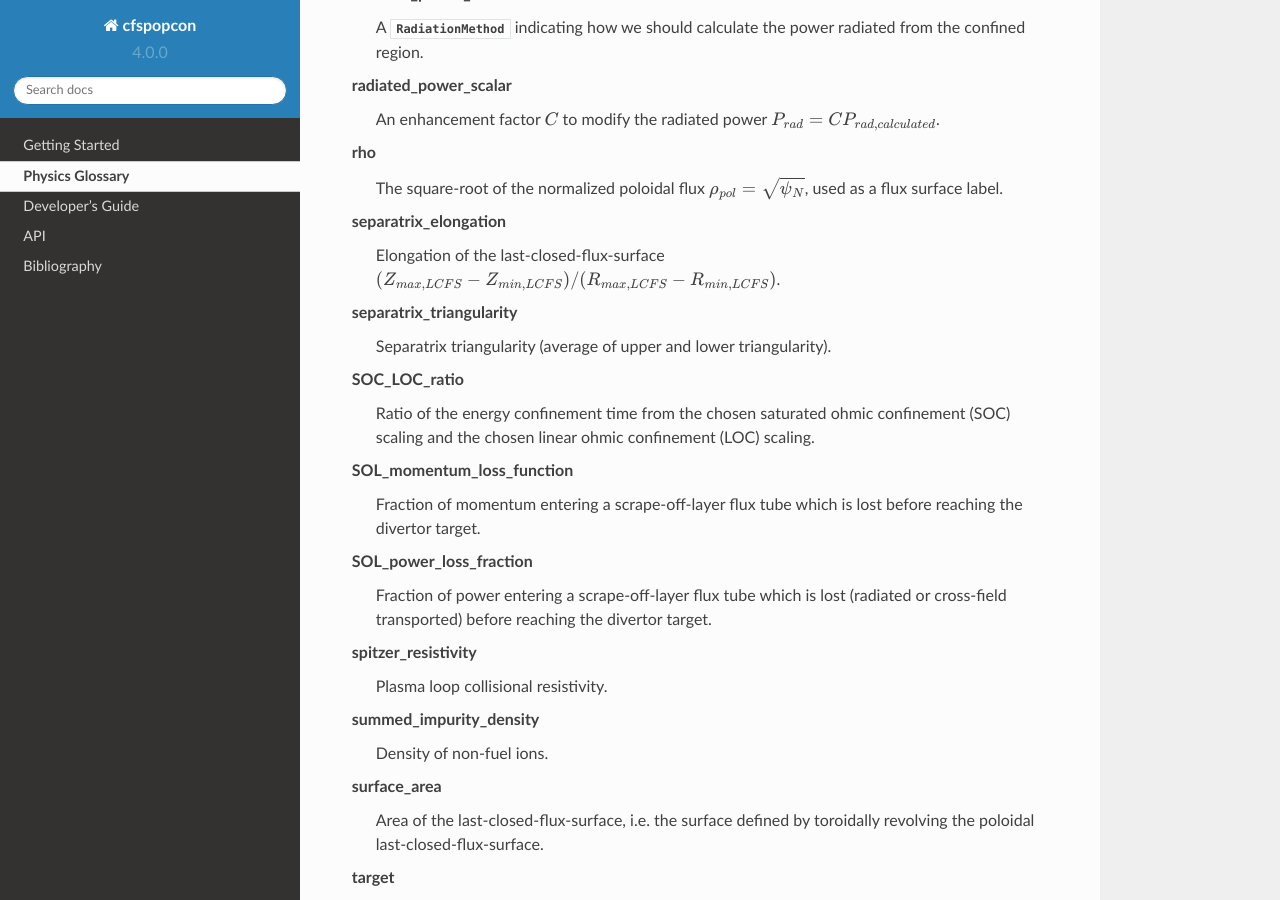
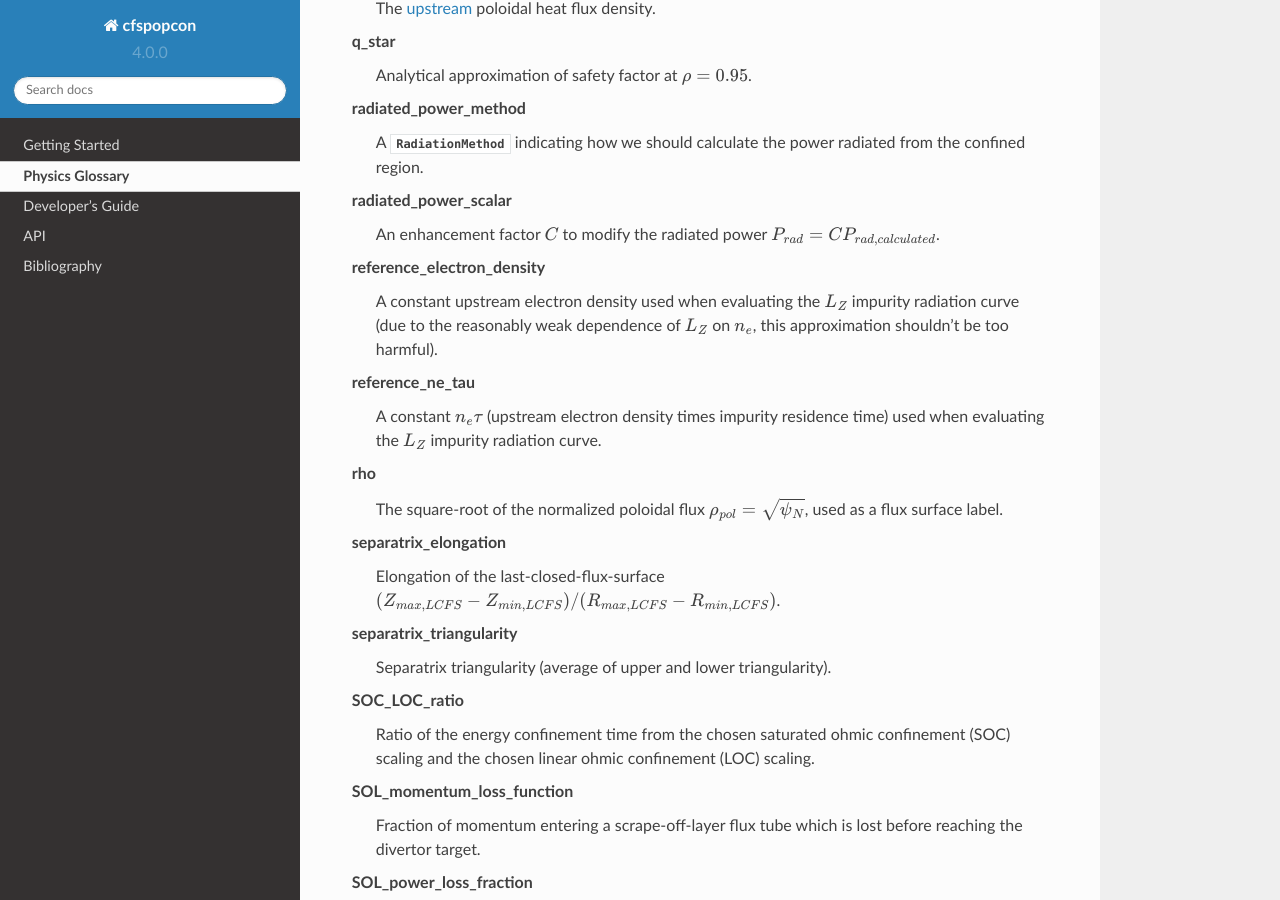
Before and after one commit to cfs-energy/cfspopcon, a Sphinx documentation site: the page built from docs/doc_sources/physics_glossary.rst, in a window 1280 px wide and 900 px high, scrolled down 7058 px. Built offline with Sphinx 7.4.7 and the Read the Docs theme 2.0.0, drawn with Linux system fonts in a browser that asks for light colours; pages that are not in the unit, such as notebooks, are missing from menus; the version number is read from the project's files by our own code; some of the changed text lies outside the part shown.

Commit message:
Fix docs

```diff
--- a/docs/doc_sources/physics_glossary.rst
+++ b/docs/doc_sources/physics_glossary.rst
@@ -66,6 +66,9 @@
 
   upstream_electron_temp
     The :term:`upstream` electron temperature.
+
+  upstream_electron_density
+    The :term:`upstream` electron density.
 
   target_electron_density
     The :term:`target` electron density.
@@ -370,3 +373,12 @@
 
   heavier_fuel_species_fraction
     Fraction of fuel ions which are the heavier species. i.e. for DT fusion, this is :math:`f_T = n_T/(n_T+n_D)`.
+
+  lengyel_overestimation_factor
+    A constant calibration factor applied to the impurity concentration calculated by the Lengyel model such that its value approximately matches the value calculated by higher fidelity modelling such as SOLPS.
+
+  reference_electron_density
+    A constant upstream electron density used when evaluating the :math:`L_Z` impurity radiation curve (due to the reasonably weak dependence of :math:`L_Z` on :math:`n_e`, this approximation shouldn't be too harmful).
+
+  reference_ne_tau
+    A constant :math:`n_e\tau` (upstream electron density times impurity residence time) used when evaluating the :math:`L_Z` impurity radiation curve.
```
Also changed, not shown: 1 other file.
